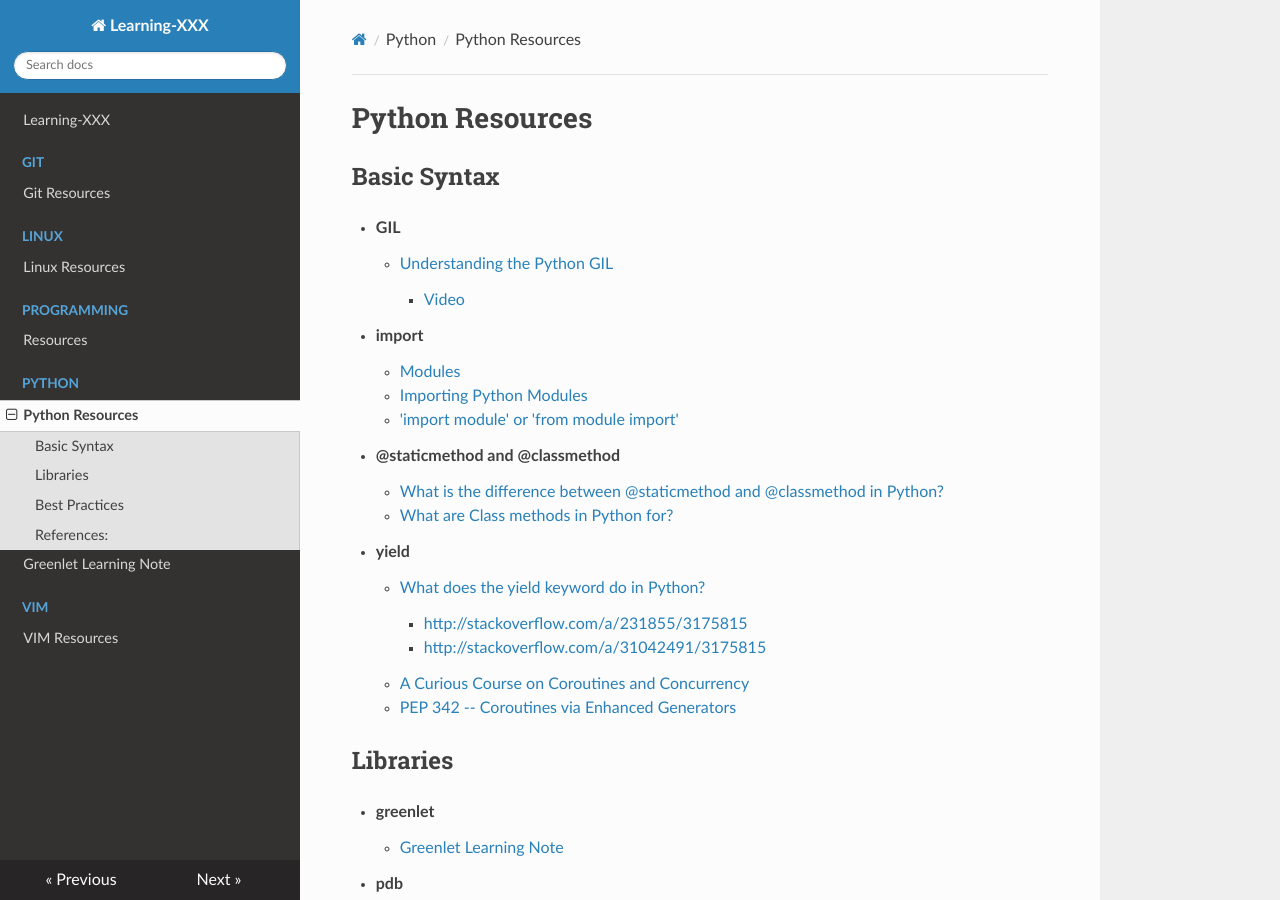
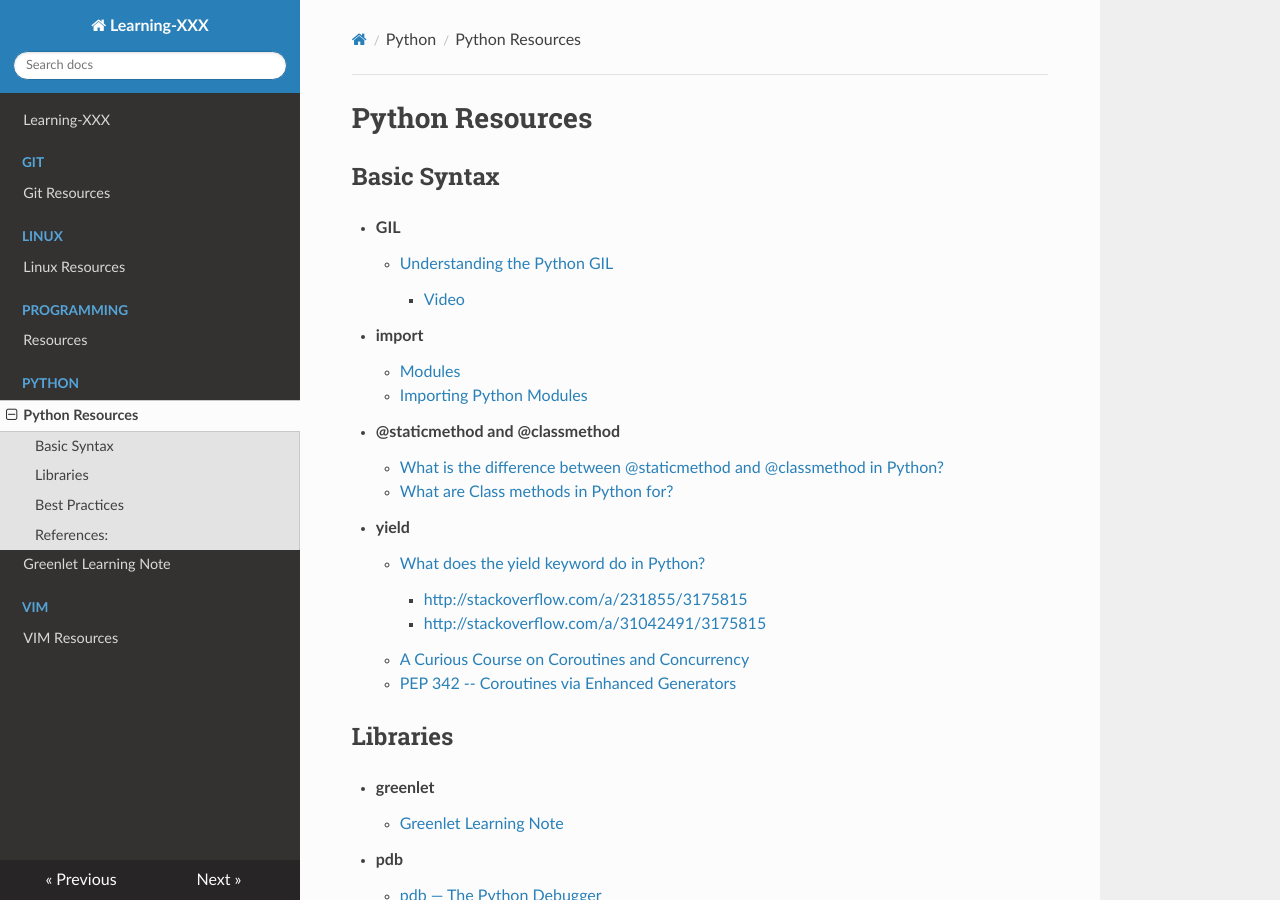
Before and after one commit to omsobliga/Learning-XXX, an MkDocs documentation site: the page built from docs/Python/README.md, in a window 1280 px wide and 900 px high. Built offline with MkDocs 1.6.1, drawn with Linux system fonts in a browser that asks for light colours; nearby versions of some CDN libraries.

```diff
--- a/docs/Python/README.md
+++ b/docs/Python/README.md
@@ -9,7 +9,6 @@
 - **import**
     - [Modules](https://docs.python.org/2/tutorial/modules.html)
     - [Importing Python Modules](http://effbot.org/zone/import-confusion.htm)
-    - ['import module' or 'from module import'](http://stackoverflow.com/questions/710551/import-module-or-from-module-import)
 
 - **@staticmethod and @classmethod**
     - [What is the difference between @staticmethod and @classmethod in Python?](http://stackoverflow.com/questions/136097/what-is-the-difference-between-staticmethod-and-classmethod-in-python)
```
Also changed, not shown: docs/Programming/README.md (+1 -0 lines).
